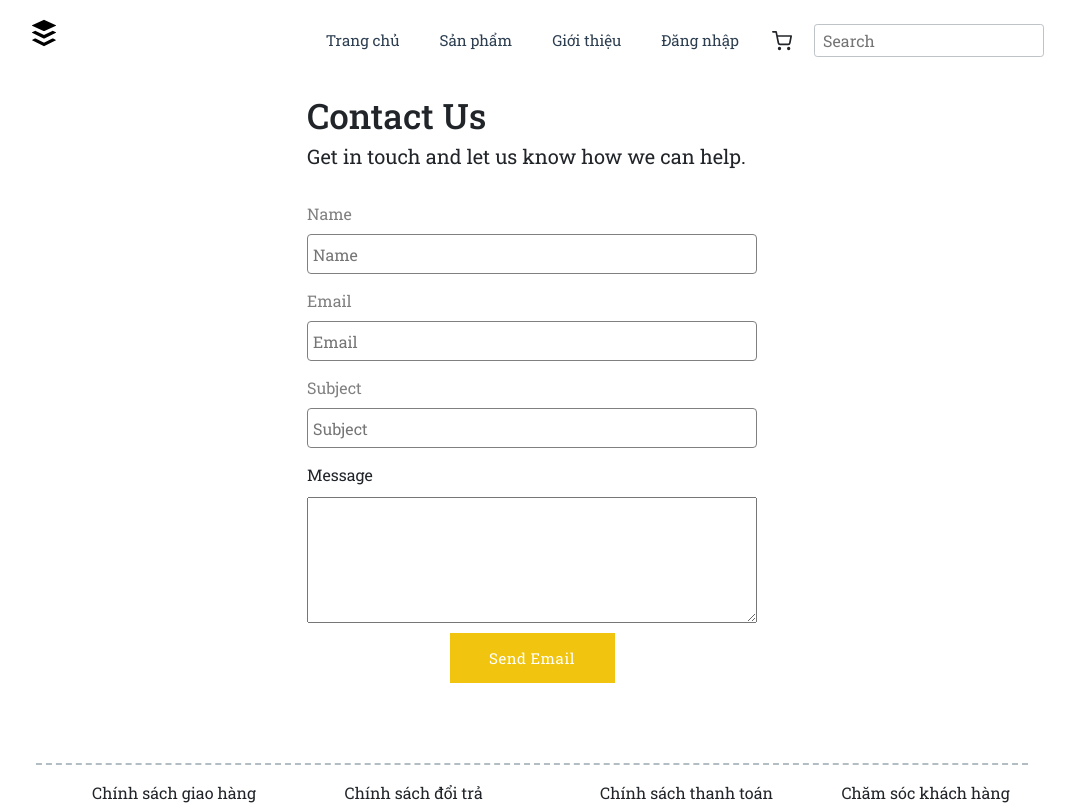
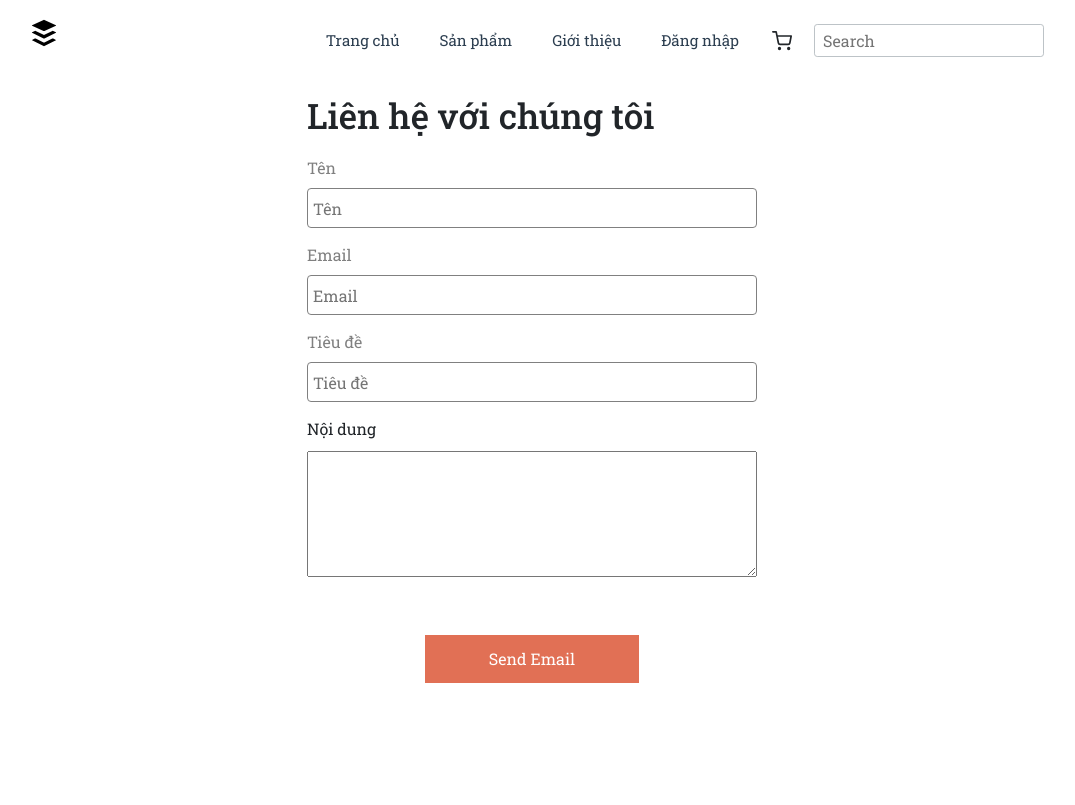
Before and after one commit to bminh1762000/front_end_datn, a React (Create React App) app: page /contact in a window 1280 px wide. Shown: the top 805 px of the page, without its empty margins (108-1183 px from the left). Built offline with nearby package versions, Linux system fonts and the light colour scheme.

Commit message:
feat: change jenkin and docker file

```diff
--- a/src/components/ContactItem.tsx
+++ b/src/components/ContactItem.tsx
@@ -1,105 +1,72 @@
 import React, { useState } from 'react';
 
 import FormInput from './FormInput';
-import CustomButton from './CustomButton';
-import { required, isEmail, length } from '../utils/validation';
+import Button from './Button';
+import { useFormik } from 'formik';
+import * as Yup from 'yup';
 
 import styled from 'styled-components';
 
 const Contact = () => {
-    const initialValues = {
-        contactForm: {
-            name: {
-                value: '',
-                valid: true,
-                validators: [required, length({ min: 3 })],
-            },
-            email: {
-                value: '',
-                valid: true,
-                validators: [required, isEmail],
-            },
-            subject: {
-                value: '',
-                valid: true,
-                validators: [required],
-            },
-            message: {
-                value: '',
-                valid: true,
-                validators: [required],
-            },
+    const [name] = useState('');
+    const formik = useFormik({
+        initialValues: {
+            name: '',
+            email: '',
+            subject: '',
+            message: '',
         },
-        formValid: false,
-    };
+        onSubmit: (values) => {
+            // Send email
+        },
+        validationSchema: Yup.object({
+            name: Yup.string()
+                .min(3, 'Must be 3 characters or more')
+                .max(15, 'Must be 15 characters or less')
+                .required('Required'),
+            email: Yup.string().email('Invalid email address').required('Required'),
+            subject: Yup.string().required('Required'),
+        }),
+    });
 
-    const [values, setValues] = useState(initialValues);
-
-    const handleChange = (event) => {
-        const { name, value } = event.target;
-        let isValid = true;
-        for (const validator of values.contactForm[name].validators) {
-            isValid = isValid && validator(value);
-        }
-        const updatedForm = {
-            ...values.contactForm,
-            [name]: {
-                ...values.contactForm[name],
-                valid: isValid,
-            },
-        };
-        let isValidForm = true;
-        for (const inputName in values.contactForm) {
-            isValidForm = isValidForm && values.contactForm[inputName].valid;
-        }
-        setValues({ contactForm: updatedForm, formValid: isValidForm });
-    };
-
-    const handleSubmit = (event) => {
-        event.preventDefault();
-        setValues(initialValues);
-    };
+    const { values, errors, touched, handleChange, handleSubmit } = formik;
 
     return (
         <ContactFormContainer>
-            <h1>Contact Us</h1>
-            <p>Get in touch and let us know how we can help.</p>
-            <form onSubmit={handleSubmit} action="mailto:tunho176@gmail.com" method="POST" encType="text/plain">
+            <h1>Liên hệ với chúng tôi</h1>
+            <form>
                 <FormInput
                     name="name"
                     type="text"
-                    handleChange={handleChange}
-                    value={values.contactForm.name.value}
-                    label="Name"
-                    isValid={values.contactForm.name.valid}
+                    handleChange={handleChange('name')}
+                    value={values.name}
+                    label="Tên"
+                    isValid={!(!!errors.name && touched.name)}
                 />
                 <FormInput
                     name="email"
                     type="email"
-                    handleChange={handleChange}
-                    value={values.contactForm.email.value}
+                    handleChange={handleChange('email')}
+                    value={values.email}
                     label="Email"
-                    isValid={values.contactForm.email.valid}
+                    isValid={!(!!errors.email && touched.email)}
                 />
                 <FormInput
                     name="subject"
                     type="text"
-                    handleChange={handleChange}
-                    value={values.contactForm.subject.value}
-                    label="Subject"
-                    isValid={values.contactForm.subject.valid}
+                    handleChange={handleChange('subject')}
+                    value={values.subject}
+                    label="Tiêu đề"
+                    isValid={!(!!errors.subject && touched.subject)}
                 />
                 <MessageContainer>
-                    <label htmlFor="message">Message</label>
-                    <textarea
-                        name="message"
-                        value={values.contactForm.message.value}
-                        onChange={handleChange}
-                        rows={5}
-                    />
+                    <label htmlFor="message">Nội dung</label>
+                    <textarea name="message" value={values.message} onChange={handleChange('message')} rows={5} />
                 </MessageContainer>
                 <ButtonSubmitContainer>
-                    <CustomButton type="submit">Send Email</CustomButton>
+                    <Button type="button" onClick={handleSubmit}>
+                        Send Email
+                    </Button>
                 </ButtonSubmitContainer>
             </form>
         </ContactFormContainer>
```
Also changed, not shown: .eslintrc.json, 2 other files (tests, documents, lock files or other folders).
